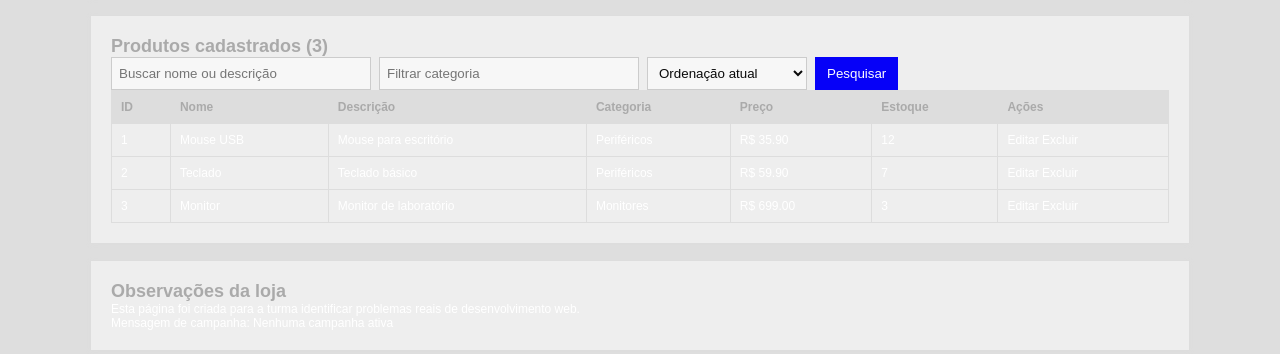
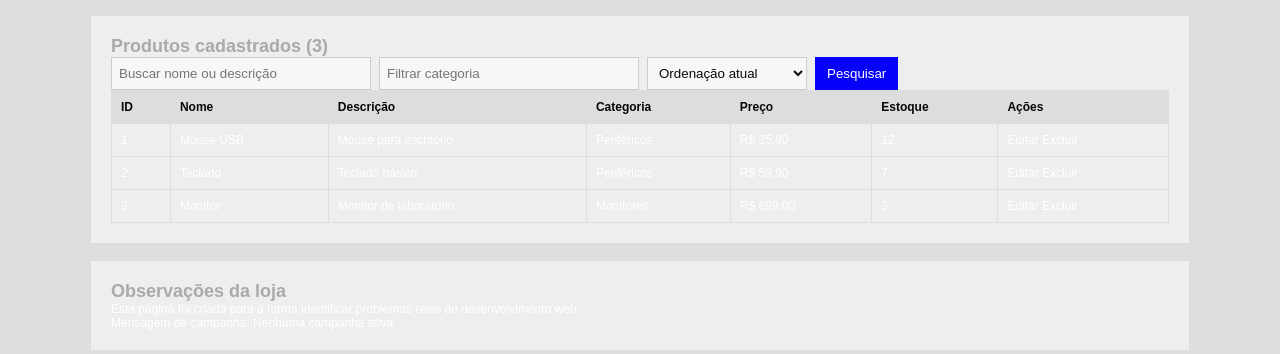
Before and after one commit to EduardoDuartee/EduHTMLCSS, a PHP site: page /atividade4/vulnerabilidades.php in a window 1280 px wide. Shown: the part 611-965 px from the top of the page. Run offline with PHP 8.4, Linux system fonts and the light colour scheme; data comes from the database, SQL or seed files in the repository.

Commit message:
Update style.css

```diff
--- a/atividade4/style.css
+++ b/atividade4/style.css
@@ -141,12 +141,10 @@ td {
 
 th {
     background: #ddd;
-    color: #aaa;
+    color: #070707;
 }
 
-.tabela {
-    overflow: visible;
-}
+
 
 footer {
     padding: 20px;
```
